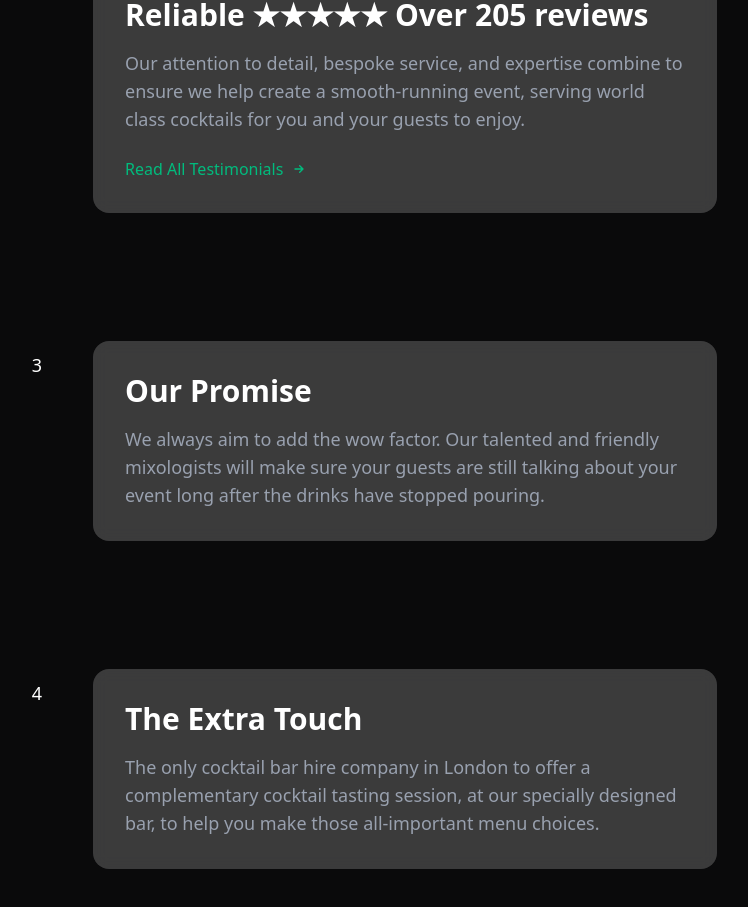
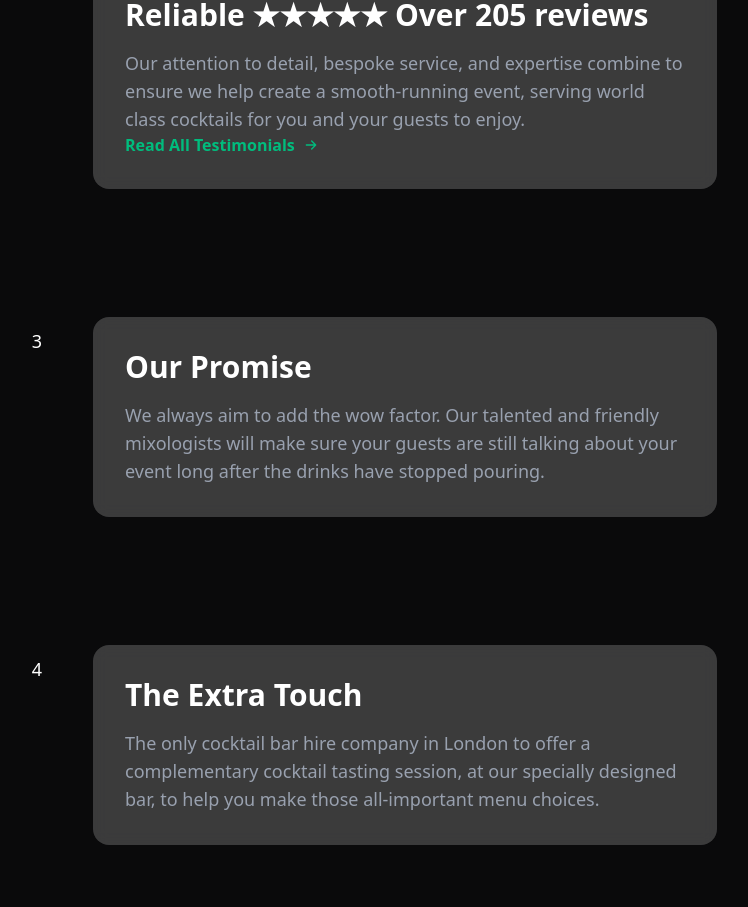
Before and after one commit to O-sulloc/the-cocktail-lab, a Next.js app: page / in a window 1280 px wide. Shown: the part 4832-5739 px from the top of the page, without its empty margins (531-1279 px from the left). Built offline with nearby package versions, Linux system fonts and the light colour scheme; no server answers.

Commit message:
refactor: extract underlineButton from choose.tsx

```diff
--- a/src/components/Choose.tsx
+++ b/src/components/Choose.tsx
@@ -4,6 +4,7 @@ import { motion } from 'framer-motion';
 import Image from 'next/image';
 import Link from 'next/link';
 import chooseContent from '../content/choose.json';
+import UnderlineButton from '@/components/common/UnderlineButton';
 
 const Choose = () => {
   return (
@@ -56,28 +57,7 @@ const Choose = () => {
                   <h3 className="text-xl md:text-2xl lg:text-3xl font-semibold text-white mb-3 lg:mb-4">{step.title}</h3>
                   <p className="text-gray-400 text-sm md:text-base lg:text-lg">{step.description}</p>
                   {step.number === "2" && (
-                    <Link
-                      href="/testimonials"
-                      className="group flex items-center mt-6 text-emerald-500 hover:text-emerald-400 transition-colors relative"
-                    >
-                      <span className="text-sm lg:text-base font-medium relative">
-                        Read All Testimonials
-                        <span className="absolute -bottom-1 left-0 w-0 h-[2px] bg-emerald-500 group-hover:w-full transition-all duration-300" />
-                      </span>
-                      <svg
-                        className="w-4 h-4 ml-2 transform transition-transform group-hover:translate-x-1"
-                        fill="none"
-                        viewBox="0 0 24 24"
-                        stroke="currentColor"
-                      >
-                        <path
-                          strokeLinecap="round"
-                          strokeLinejoin="round"
-                          strokeWidth={2}
-                          d="M13 7l5 5m0 0l-5 5m5-5H6"
-                        />
-                      </svg>
-                    </Link>
+                    <UnderlineButton href="/testimonials">Read All Testimonials</UnderlineButton>
                   )}
                 </div>
               </motion.article>
--- /dev/null
+++ b/src/components/common/UnderlineButton.tsx
@@ -0,0 +1,29 @@
+import React from 'react';
+import Link from 'next/link';
+
+interface UnderlineButtonProps {
+  children: React.ReactNode;
+  href: string;
+  className?: string;
+}
+
+const UnderlineButton: React.FC<UnderlineButtonProps> = ({ children, href, className = '' }) => (
+  <Link href={href} className={`group inline-flex items-center gap-1 text-emerald-500 font-semibold relative ${className}`}>
+    <span className="relative">
+      {children}
+      <span className="absolute -bottom-1 left-0 w-0 h-[2px] bg-emerald-500 group-hover:w-full transition-all duration-300" />
+    </span>
+    {/* 화살표 아이콘 */}
+    <svg
+      className="ml-1 w-4 h-4 transition-transform duration-300 group-hover:translate-x-1"
+      fill="none"
+      stroke="currentColor"
+      strokeWidth={2}
+      viewBox="0 0 24 24"
+    >
+      <path strokeLinecap="round" strokeLinejoin="round" d="M5 12h14M13 6l6 6-6 6" />
+    </svg>
+  </Link>
+);
+
+export default UnderlineButton;
```
